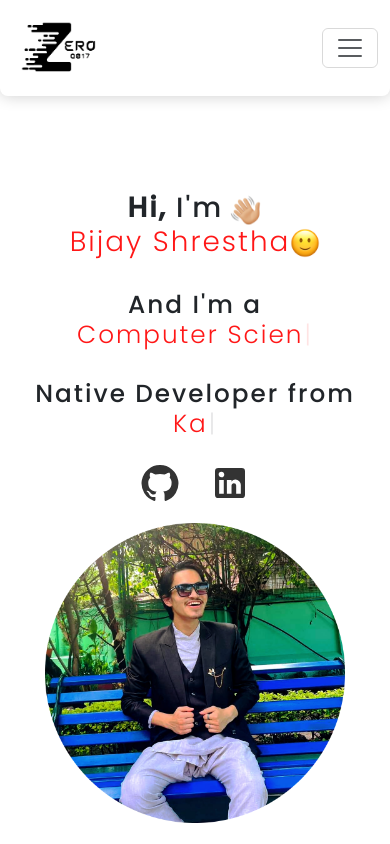
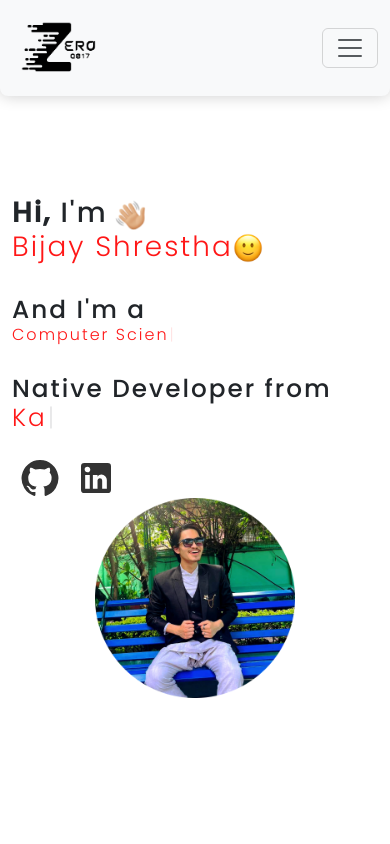
Before and after one commit to Bijay-Shre-stha/Portfolio, a React (Vite) app: page / in a window 390 px wide. Shown: the top 844 px of the page. Built offline with nearby package versions, Linux system fonts and the light colour scheme.

Commit message:
navigation fixed

```diff
--- a/package.json
+++ b/package.json
@@ -22,6 +22,7 @@
     "react-bootstrap": "^2.8.0",
     "react-dom": "^18.2.0",
     "react-router-dom": "^6.16.0",
+    "react-router-hash-link": "^2.4.3",
     "typewriter-effect": "^2.20.1"
   },
   "devDependencies": {
--- a/src/components/Home/Home.css
+++ b/src/components/Home/Home.css
@@ -1,5 +1,7 @@
 .home {
-    margin-top: 75px;
+    padding-top: 115px;
+    height: 100vh;
+    margin-bottom: -200px;
 }
 
 .img__smaller {
@@ -48,22 +50,6 @@
     color: var(--hover-color);
 }
 
-/* Media query for screens smaller than 768px (typical mobile devices) */
-@media screen and (max-width: 768px) {
-    .image__container {
-        float: none;
-    }
-
-    .col-md-6.order-2.order-md-1,
-    .col-md-6.order-1.order-md-2 {
-        text-align: center;
-    }
-
-    .content {
-        padding: 20px;
-    }
-}
-
 .footer__social {
     justify-content: center;
     margin-top: 25px;
@@ -77,3 +63,50 @@
 .footer__icon:hover {
     color: var(--hover-color);
 }
+
+/* Media query for screens smaller than 768px (typical tablets) */
+@media screen and (max-width: 768px) {
+    .home {
+        padding-top: 110px;
+    }
+
+    .image__container {
+        text-align: center;
+    }
+
+    .profile__image {
+        width: 250px;
+    }
+
+    .typewriter__text {
+        font-size: 18px;
+    }
+
+    .footer__icon {
+        margin: 0 10px;
+    }
+}
+
+/* Media query for screens smaller than 576px (typical mobile devices) */
+@media screen and (max-width: 576px) {
+    .home {
+        padding-top: 100px;
+        margin-bottom: -100px;
+    }
+
+    .image__container {
+        text-align: center;
+    }
+
+    .profile__image {
+        width: 200px;
+    }
+
+    .typewriter__text {
+        font-size: 16px;
+    }
+
+    .footer__icon {
+        margin: 0 8px;
+    }
+}
--- a/src/components/Navbar/Navbar.css
+++ b/src/components/Navbar/Navbar.css
@@ -3,7 +3,7 @@
     top: 0;
     z-index: 100;
     box-shadow: 0 0 1rem rgba(0, 0, 0, 0.2);
-    border-radius:0 0 0.5rem 0.5rem;
+    border-radius: 0 0 0.5rem 0.5rem;
 }
 
 .navbar-brand .navbar__logo {
--- a/src/components/Navbar/Navbar.jsx
+++ b/src/components/Navbar/Navbar.jsx
@@ -1,9 +1,8 @@
-import { useState, useEffect } from 'react';
-import { Nav, Navbar } from 'react-bootstrap';
+import  { useState, useEffect } from 'react';
 import './Navbar.css';
 import zero from '../Images/Zero.png';
 
-const MyNavbar = () => {
+const Navbar = () => {
     const [activeLink, setActiveLink] = useState('home');
     const [scrolled, setScrolled] = useState(false);
 
@@ -26,58 +25,54 @@
     };
 
     return (
-        <Navbar
-            collapseOnSelect
-            expand="lg"
-            bg={scrolled ? 'light' : 'transparent'}
-            variant="light"
-            className={scrolled ? 'scrolled' : ''}
-        >
+        <nav className={`navbar navbar-expand-lg navbar-light bg-light ${scrolled ? 'position-sticky' : ''}`}>
             <div className="container-fluid">
-                <Navbar.Brand href="/">
-                    <img className="navbar__logo" src={zero} alt="myLogo" />
-                </Navbar.Brand>
-                <Navbar.Toggle aria-controls="navbarSupportedContent" />
-                <Navbar.Collapse id="navbarSupportedContent">
-                    <Nav className="navbar-nav ml-auto ms-auto">
-                        <Nav.Item>
-                            <Nav.Link
-                                href="#home"
-                                className={activeLink === 'home' ? 'active navbar-link' : 'navbar-link'}
-                                onClick={() => onUpdateActiveLink('home')}
-                            >
+                <a href="/" className="navbar-brand">
+                    <img className='navbar__logo' src={zero} alt="myLogo" />
+                </a>
+                <button
+                    className="navbar-toggler"
+                    type="button"
+                    data-bs-toggle="collapse"
+                    data-bs-target="#navbarSupportedContent"
+                    aria-controls="navbarSupportedContent"
+                    aria-expanded="false"
+                    aria-label="Toggle navigation"
+                >
+                    <span className="navbar-toggler-icon"></span>
+                </button>
+                <div className="collapse navbar-collapse" id="navbarSupportedContent">
+                    <ul className="navbar-nav ml-auto ms-auto">
+                        <li className="nav-item">
+                            <a className={`nav-link ${activeLink === 'home' ? 'active' : ''}`} href="#home" onClick={() => onUpdateActiveLink('home')}>
                                 Home
-                            </Nav.Link>
-                        </Nav.Item>
-                        <Nav.Item>
-                            <Nav.Link href="#skills" className={activeLink === 'skills' ? 'active navbar-link' : 'navbar-link'}
-                                onClick={() => onUpdateActiveLink('skills')}>
+                            </a>
+                        </li>
+                        <li className="nav-item">
+                            <a className={`nav-link ${activeLink === 'skills' ? 'active' : ''}`} href="#skills" onClick={() => onUpdateActiveLink('skills')}>
                                 Skills
-                            </Nav.Link>
-                        </Nav.Item>
-                        <Nav.Item>
-                            <Nav.Link href="#about"  className={activeLink === 'about' ? 'active navbar-link' : 'navbar-link'}
-                                onClick={() => onUpdateActiveLink('about')}>
+                            </a>
+                        </li>
+                        <li className="nav-item">
+                            <a className={`nav-link ${activeLink === 'about' ? 'active' : ''}`} href="#about" onClick={() => onUpdateActiveLink('about')}>
                                 About
-                            </Nav.Link>
-                        </Nav.Item>
-                        <Nav.Item>
-                            <Nav.Link href="#projects"  className={activeLink === 'projects' ? 'active navbar-link' : 'navbar-link'}
-                                onClick={() => onUpdateActiveLink('projects')}>
+                            </a>
+                        </li>
+                        <li className="nav-item">
+                            <a className={`nav-link ${activeLink === 'projects' ? 'active' : ''}`} href="#projects" onClick={() => onUpdateActiveLink('projects')}>
                                 Projects
-                            </Nav.Link>
-                        </Nav.Item>
-                        <Nav.Item>
-                            <Nav.Link href="#contact"  className={activeLink === 'contact' ? 'active navbar-link' : 'navbar-link'}
-                                onClick={() => onUpdateActiveLink('contact')}>
+                            </a>
+                        </li>
+                        <li className="nav-item">
+                            <a className={`nav-link ${activeLink === 'contact' ? 'active' : ''}`} href="#contact" onClick={() => onUpdateActiveLink('contact')}>
                                 Contact
-                            </Nav.Link>
-                        </Nav.Item>
-                    </Nav>
-                </Navbar.Collapse>
+                            </a>
+                        </li>
+                    </ul>
+                </div>
             </div>
-        </Navbar>
+        </nav>
     );
 };
 
-export default MyNavbar;
+export default Navbar;
--- a/src/components/Project/Project.jsx
+++ b/src/components/Project/Project.jsx
@@ -13,7 +13,7 @@
                     <h1 className="heading">Projects</h1>
                     <hr className="horizontal__line" />
                 </div>
-                <span className='text'>
+                <span className='text'><br />
                     Each project is a unique piece of development 🧩
                 </span>
 
--- a/src/components/Tech/Tech.css
+++ b/src/components/Tech/Tech.css
@@ -8,7 +8,7 @@
 
 
 .tech__icons {
-    margin: 15px;
+    margin-top: 20px;
 }
 
 .icons:hover {
```
Also changed, not shown: 1 other file (tests, documents, lock files or other folders).
